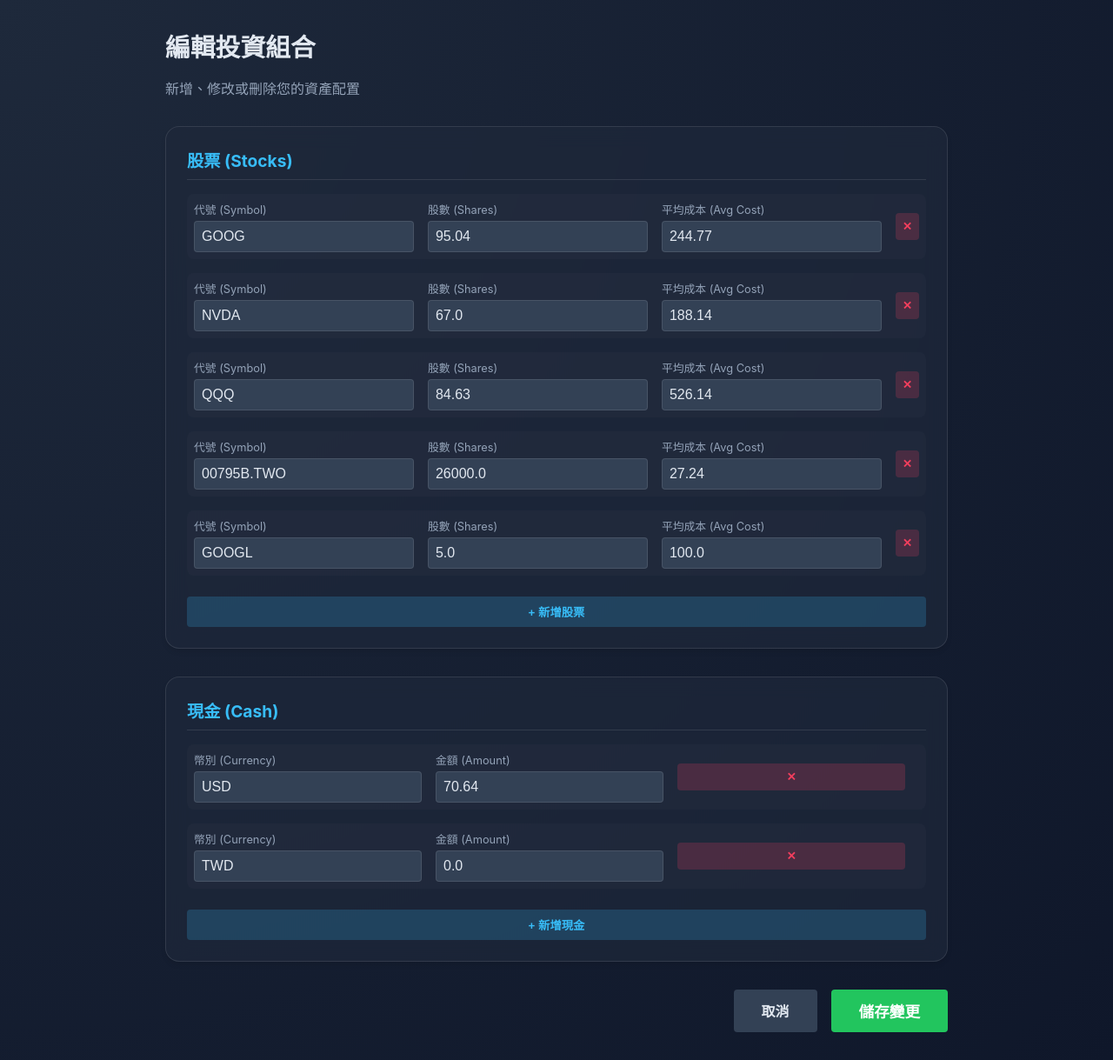
After one commit to seen0722/portfolio-tracker, a Flask app: page /edit in a window 1280 px wide. The commit adds this page. Shown: the whole page at 87% size. Run offline with Flask 3, Linux system fonts and the light colour scheme.

Commit message:
feat: Add deployment script and portfolio editing UI

```diff
--- a/dashboard_app.py
+++ b/dashboard_app.py
@@ -8,13 +8,13 @@ from datetime import date
 from pathlib import Path
 from typing import Dict, List, Tuple
 
-from flask import Flask, abort, render_template, request
+from flask import Flask, abort, redirect, render_template, request, url_for
 import pandas as pd
 
 from history_repository import HistoryRepository
 from portfolio_tracker import PortfolioCalculator
 from price_fetcher import PriceFetchError, PriceFetcher
-from main import load_portfolio, simulate_history
+from main import load_portfolio, save_portfolio, simulate_history
 
 
 PORTFOLIO_FILE = Path(os.environ.get("PORTFOLIO_FILE", "portfolio.json"))
@@ -98,6 +98,52 @@ def dashboard() -> str:
     return render_template("dashboard.html", **context)
 
 
+@app.route("/edit", methods=["GET", "POST"])
+def edit_portfolio() -> str:
+    if request.method == "POST":
+        # Reconstruct portfolio from form data
+        new_portfolio: Dict[str, List[Dict[str, object]]] = {"stocks": [], "cash": []}
+
+        # Process stocks
+        symbols = request.form.getlist("stock_symbol[]")
+        shares = request.form.getlist("stock_shares[]")
+        costs = request.form.getlist("stock_cost[]")
+
+        for s, sh, c in zip(symbols, shares, costs):
+            if s and sh:  # Basic validation
+                new_portfolio["stocks"].append({
+                    "symbol": s.strip().upper(),
+                    "shares": float(sh),
+                    "average_cost": float(c) if c else 0.0
+                })
+
+        # Process cash
+        currencies = request.form.getlist("cash_currency[]")
+        amounts = request.form.getlist("cash_amount[]")
+
+        for cur, amt in zip(currencies, amounts):
+            if cur and amt:
+                new_portfolio["cash"].append({
+                    "currency": cur.strip().upper(),
+                    "amount": float(amt)
+                })
+
+        try:
+            save_portfolio(PORTFOLIO_FILE, new_portfolio)
+            return redirect(url_for("dashboard", date=date.today().isoformat()))
+        except Exception as e:
+            abort(500, f"Failed to save portfolio: {e}")
+
+    # GET request
+    try:
+        portfolio = load_portfolio(PORTFOLIO_FILE)
+    except (FileNotFoundError, ValueError):
+        portfolio = {"stocks": [], "cash": []}
+
+    return render_template("edit_portfolio.html", portfolio=portfolio)
+
+
+
 @app.get("/healthz")
 def healthcheck() -> str:
     return "ok", 200
--- a/main.py
+++ b/main.py
@@ -98,6 +98,13 @@ def load_portfolio(path: Path) -> Dict[str, Any]:
     data.setdefault("stocks", [])
     data.setdefault("cash", [])
     return data
+
+
+def save_portfolio(path: Path, data: Dict[str, Any]) -> None:
+    """Save the portfolio data to a JSON file."""
+    with path.open("w", encoding="utf-8") as handle:
+        json.dump(data, handle, indent=2, ensure_ascii=False)
+
 
 
 def resolve_date(date_override: str | None) -> str:
--- a/portfolio.json
+++ b/portfolio.json
@@ -1,12 +1,39 @@
 {
   "stocks": [
-    {"symbol": "GOOG", "shares": 95.04, "average_cost": 0.0},
-    {"symbol": "NVDA", "shares": 67, "average_cost": 0.0},
-    {"symbol": "QQQ", "shares": 84.63, "average_cost": 0.0},
-    {"symbol": "00795B.TWO", "shares": 26000, "average_cost": 0.0}
+    {
+      "symbol": "GOOG",
+      "shares": 95.04,
+      "average_cost": 244.77
+    },
+    {
+      "symbol": "NVDA",
+      "shares": 67.0,
+      "average_cost": 188.14
+    },
+    {
+      "symbol": "QQQ",
+      "shares": 84.63,
+      "average_cost": 526.14
+    },
+    {
+      "symbol": "00795B.TWO",
+      "shares": 26000.0,
+      "average_cost": 27.24
+    },
+    {
+      "symbol": "GOOGL",
+      "shares": 5.0,
+      "average_cost": 100.0
+    }
   ],
   "cash": [
-    {"currency": "USD", "amount": 70.64},
-    {"currency": "TWD", "amount": 0}
+    {
+      "currency": "USD",
+      "amount": 70.64
+    },
+    {
+      "currency": "TWD",
+      "amount": 0.0
+    }
   ]
 }
--- a/templates/dashboard.html
+++ b/templates/dashboard.html
@@ -176,7 +176,11 @@
   <div class="container">
     <header>
       <h1>投資組合儀表板</h1>
-      <div class="sources">資料日期：{{ record_date }} ｜ {{ price_sources }}</div>
+      <div style="display: flex; gap: 1rem; align-items: center;">
+        <div class="sources">資料日期：{{ record_date }} ｜ {{ price_sources }}</div>
+        <a href="/edit"
+          style="background: var(--accent); color: #0f172a; padding: 0.5rem 1rem; border-radius: 0.25rem; text-decoration: none; font-weight: 600; font-size: 0.9rem;">編輯組合</a>
+      </div>
     </header>
 
     <section class="summary">
--- /dev/null
+++ b/templates/edit_portfolio.html
@@ -0,0 +1,275 @@
+<!DOCTYPE html>
+<html lang="zh-Hant">
+
+<head>
+  <meta charset="utf-8" />
+  <meta name="viewport" content="width=device-width, initial-scale=1" />
+  <title>編輯投資組合</title>
+  <link rel="preconnect" href="https://fonts.googleapis.com" />
+  <link rel="preconnect" href="https://fonts.gstatic.com" crossorigin />
+  <link href="https://fonts.googleapis.com/css2?family=Noto+Sans+TC:wght@400;600&display=swap" rel="stylesheet" />
+  <style>
+    :root {
+      color-scheme: light dark;
+      --bg: #0f172a;
+      --panel: #1e293b;
+      --text: #e2e8f0;
+      --muted: #94a3b8;
+      --accent: #38bdf8;
+      --positive: #22c55e;
+      --negative: #f43f5e;
+      --card-bg: rgba(30, 41, 59, 0.7);
+      --border: rgba(255, 255, 255, 0.1);
+      --input-bg: #334155;
+    }
+
+    body {
+      margin: 0;
+      font-family: "Inter", "Noto Sans TC", system-ui, -apple-system, sans-serif;
+      background: radial-gradient(circle at top left, #1e293b, #0f172a);
+      color: var(--text);
+      min-height: 100vh;
+    }
+
+    .container {
+      max-width: 900px;
+      margin: 0 auto;
+      padding: 2rem;
+    }
+
+    header {
+      margin-bottom: 2rem;
+    }
+
+    header h1 {
+      font-size: 1.8rem;
+      margin: 0 0 0.5rem;
+    }
+
+    .section-card {
+      background: var(--card-bg);
+      backdrop-filter: blur(12px);
+      border: 1px solid var(--border);
+      border-radius: 1rem;
+      padding: 1.5rem;
+      margin-bottom: 2rem;
+      box-shadow: 0 4px 6px -1px rgba(0, 0, 0, 0.1);
+    }
+
+    h2 {
+      margin-top: 0;
+      font-size: 1.2rem;
+      color: var(--accent);
+      border-bottom: 1px solid var(--border);
+      padding-bottom: 0.5rem;
+      margin-bottom: 1rem;
+    }
+
+    .row {
+      display: grid;
+      grid-template-columns: 1fr 1fr 1fr auto;
+      gap: 1rem;
+      align-items: center;
+      margin-bottom: 1rem;
+      padding: 0.5rem;
+      background: rgba(255, 255, 255, 0.02);
+      border-radius: 0.5rem;
+    }
+
+    .row.cash {
+      grid-template-columns: 1fr 1fr auto;
+    }
+
+    label {
+      display: block;
+      font-size: 0.8rem;
+      color: var(--muted);
+      margin-bottom: 0.25rem;
+    }
+
+    input {
+      width: 100%;
+      background: var(--input-bg);
+      border: 1px solid var(--border);
+      color: var(--text);
+      padding: 0.5rem;
+      border-radius: 0.25rem;
+      font-size: 1rem;
+      box-sizing: border-box;
+    }
+
+    input:focus {
+      outline: none;
+      border-color: var(--accent);
+    }
+
+    button {
+      cursor: pointer;
+      padding: 0.5rem 1rem;
+      border-radius: 0.25rem;
+      font-weight: 600;
+      transition: opacity 0.2s;
+      border: none;
+    }
+
+    button:hover {
+      opacity: 0.9;
+    }
+
+    .btn-remove {
+      background: rgba(244, 63, 94, 0.2);
+      color: var(--negative);
+      padding: 0.5rem;
+    }
+
+    .btn-add {
+      background: rgba(56, 189, 248, 0.2);
+      color: var(--accent);
+      width: 100%;
+      margin-top: 0.5rem;
+    }
+
+    .actions {
+      display: flex;
+      gap: 1rem;
+      justify-content: flex-end;
+      margin-top: 2rem;
+    }
+
+    .btn-save {
+      background: var(--positive);
+      color: #fff;
+      font-size: 1.1rem;
+      padding: 0.75rem 2rem;
+    }
+
+    .btn-cancel {
+      background: var(--input-bg);
+      color: var(--text);
+      text-decoration: none;
+      display: inline-block;
+      padding: 0.75rem 2rem;
+      border-radius: 0.25rem;
+      font-weight: 600;
+      text-align: center;
+    }
+
+    @media (max-width: 640px) {
+      .row {
+        grid-template-columns: 1fr;
+        gap: 0.5rem;
+      }
+      .btn-remove {
+        width: 100%;
+      }
+    }
+  </style>
+</head>
+
+<body>
+  <div class="container">
+    <header>
+      <h1>編輯投資組合</h1>
+      <p style="color: var(--muted);">新增、修改或刪除您的資產配置</p>
+    </header>
+
+    <form action="/edit" method="POST">
+      <div class="section-card">
+        <h2>股票 (Stocks)</h2>
+        <div id="stocks-container">
+          {% for stock in portfolio.get('stocks', []) %}
+          <div class="row stock-row">
+            <div>
+              <label>代號 (Symbol)</label>
+              <input type="text" name="stock_symbol[]" value="{{ stock.symbol }}" required placeholder="e.g. AAPL">
+            </div>
+            <div>
+              <label>股數 (Shares)</label>
+              <input type="number" step="any" name="stock_shares[]" value="{{ stock.shares }}" required placeholder="0.0">
+            </div>
+            <div>
+              <label>平均成本 (Avg Cost)</label>
+              <input type="number" step="any" name="stock_cost[]" value="{{ stock.get('average_cost', 0) }}" required placeholder="0.0">
+            </div>
+            <button type="button" class="btn-remove" onclick="removeRow(this)">✕</button>
+          </div>
+          {% endfor %}
+        </div>
+        <button type="button" class="btn-add" onclick="addStockRow()">+ 新增股票</button>
+      </div>
+
+      <div class="section-card">
+        <h2>現金 (Cash)</h2>
+        <div id="cash-container">
+          {% for cash in portfolio.get('cash', []) %}
+          <div class="row cash-row">
+            <div>
+              <label>幣別 (Currency)</label>
+              <input type="text" name="cash_currency[]" value="{{ cash.currency }}" required placeholder="e.g. USD">
+            </div>
+            <div>
+              <label>金額 (Amount)</label>
+              <input type="number" step="any" name="cash_amount[]" value="{{ cash.amount }}" required placeholder="0.0">
+            </div>
+            <button type="button" class="btn-remove" onclick="removeRow(this)">✕</button>
+          </div>
+          {% endfor %}
+        </div>
+        <button type="button" class="btn-add" onclick="addCashRow()">+ 新增現金</button>
+      </div>
+
+      <div class="actions">
+        <a href="/" class="btn-cancel">取消</a>
+        <button type="submit" class="btn-save">儲存變更</button>
+      </div>
+    </form>
+  </div>
+
+  <script>
+    function removeRow(btn) {
+      btn.closest('.row').remove();
+    }
+
+    function addStockRow() {
+      const container = document.getElementById('stocks-container');
+      const div = document.createElement('div');
+      div.className = 'row stock-row';
+      div.innerHTML = `
+        <div>
+          <label>代號 (Symbol)</label>
+          <input type="text" name="stock_symbol[]" required placeholder="e.g. AAPL">
+        </div>
+        <div>
+          <label>股數 (Shares)</label>
+          <input type="number" step="any" name="stock_shares[]" required placeholder="0.0">
+        </div>
+        <div>
+          <label>平均成本 (Avg Cost)</label>
+          <input type="number" step="any" name="stock_cost[]" required placeholder="0.0">
+        </div>
+        <button type="button" class="btn-remove" onclick="removeRow(this)">✕</button>
+      `;
+      container.appendChild(div);
+    }
+
+    function addCashRow() {
+      const container = document.getElementById('cash-container');
+      const div = document.createElement('div');
+      div.className = 'row cash-row';
+      div.innerHTML = `
+        <div>
+          <label>幣別 (Currency)</label>
+          <input type="text" name="cash_currency[]" required placeholder="e.g. USD">
+        </div>
+        <div>
+          <label>金額 (Amount)</label>
+          <input type="number" step="any" name="cash_amount[]" required placeholder="0.0">
+        </div>
+        <button type="button" class="btn-remove" onclick="removeRow(this)">✕</button>
+      `;
+      container.appendChild(div);
+    }
+  </script>
+</body>
+
+</html>
```
Also changed, not shown: 1 other file.
